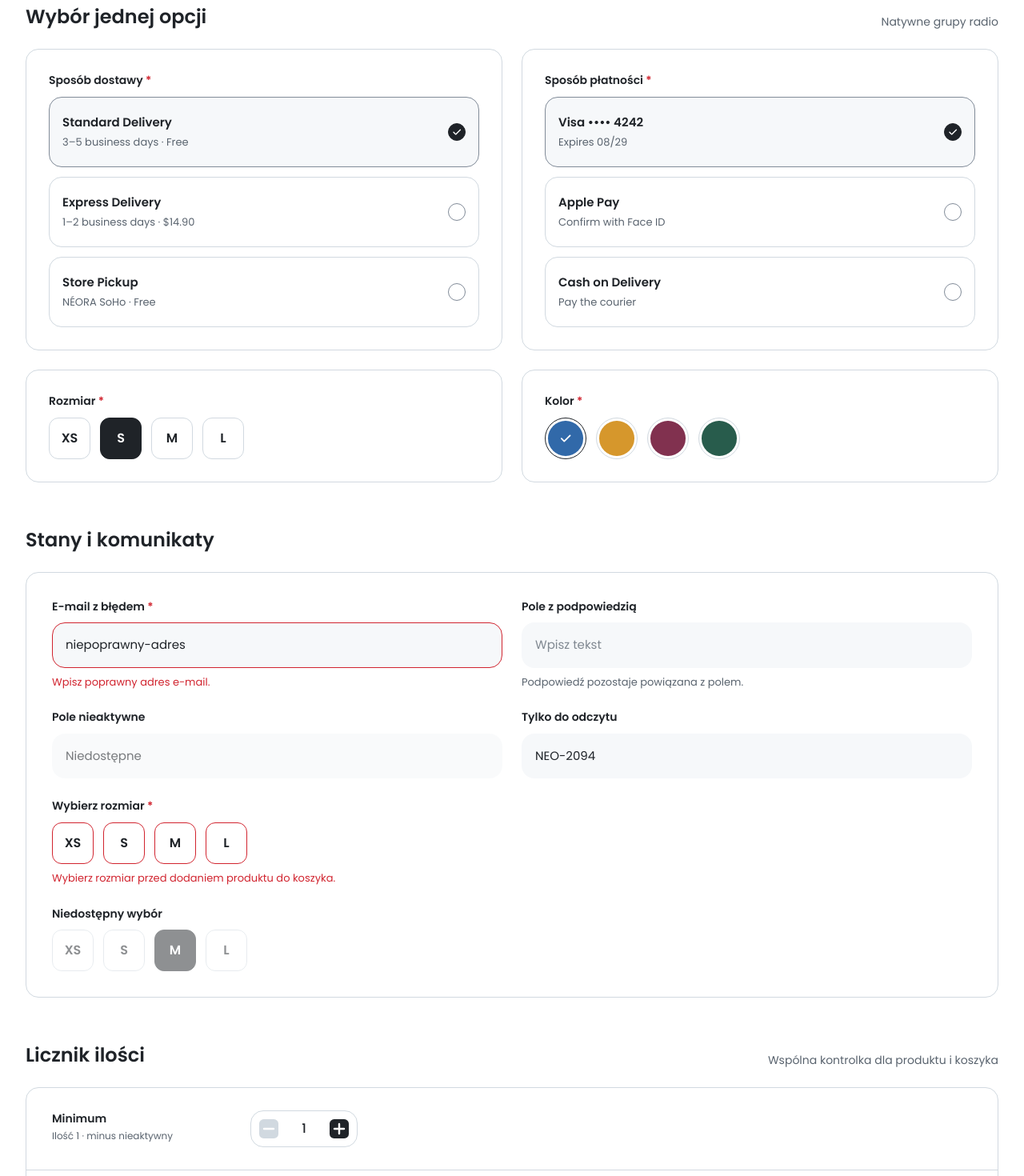
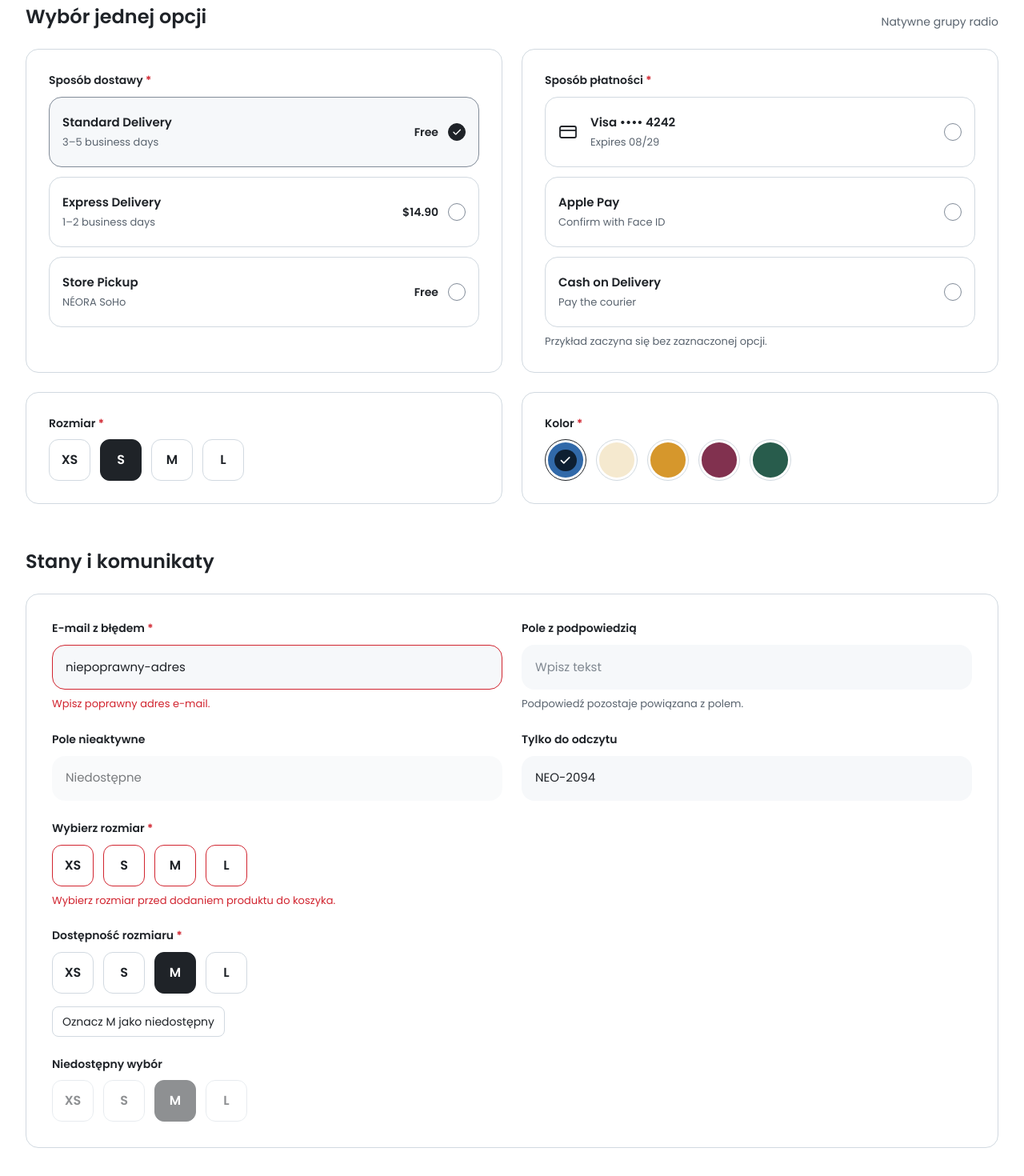
Before and after one commit to piotrowski-patryk/ecommerce-web, a Next.js app: page /design-system in a window 1280 px wide. Shown: the part 2880-4350 px from the top of the page at 80% size. Built offline with nearby package versions, Linux system fonts and the light colour scheme.

Commit message:
feat(ui): add variant selection controls and documentation (ECOM-37)

```diff
--- a/src/components/design-system/form-showcase.tsx
+++ b/src/components/design-system/form-showcase.tsx
@@ -1,18 +1,19 @@
 "use client";
 
+import { useState } from "react";
 import { DesignSystemSection } from "@/components/design-system/section";
 import { DesignSystemSpecimen } from "@/components/design-system/specimen";
 import { Input } from "@/components/ui/input";
 import { RadioGroup } from "@/components/ui/radio-group";
 
 const deliveryOptions = [
-  { value: "standard", label: "Standard Delivery", description: "3–5 business days · Free" },
-  { value: "express", label: "Express Delivery", description: "1–2 business days · $14.90" },
-  { value: "pickup", label: "Store Pickup", description: "NÉORA SoHo · Free" },
+  { value: "standard", label: "Standard Delivery", description: "3–5 business days", trailingText: "Free" },
+  { value: "express", label: "Express Delivery", description: "1–2 business days", trailingText: "$14.90" },
+  { value: "pickup", label: "Store Pickup", description: "NÉORA SoHo", trailingText: "Free" },
 ];
 
 const paymentOptions = [
-  { value: "card", label: "Visa •••• 4242", description: "Expires 08/29" },
+  { value: "card", label: "Visa •••• 4242", description: "Expires 08/29", icon: <PaymentCardIcon /> },
   { value: "apple", label: "Apple Pay", description: "Confirm with Face ID" },
   { value: "cash", label: "Cash on Delivery", description: "Pay the courier" },
 ];
@@ -21,12 +22,26 @@ const sizeOptions = ["XS", "S", "M", "L"].map((size) => ({ value: size, label: s
 
 const colorOptions = [
   { value: "blue", label: "Niebieski", color: "#3169a9" },
+  { value: "cream", label: "Kremowy", color: "#f5e9cf" },
   { value: "ochre", label: "Ochra", color: "#d6972c" },
   { value: "burgundy", label: "Bordowy", color: "#81314f" },
   { value: "forest", label: "Zielony", color: "#285c4c" },
 ];
 
 export function FormShowcase() {
+  const [delivery, setDelivery] = useState("standard");
+  const [payment, setPayment] = useState("");
+  const [size, setSize] = useState("S");
+  const [color, setColor] = useState("blue");
+  const [requiredSize, setRequiredSize] = useState("");
+  const [stockSize, setStockSize] = useState("M");
+  const [mediumAvailable, setMediumAvailable] = useState(true);
+
+  const stockOptions = sizeOptions.map((option) => ({
+    ...option,
+    disabled: option.value === "M" && !mediumAvailable,
+  }));
+
   return (
     <>
       <div className="border-t border-default pt-14">
@@ -101,7 +116,8 @@ export function FormShowcase() {
               name="demo-delivery"
               legend="Sposób dostawy"
               options={deliveryOptions}
-              defaultValue="standard"
+              value={delivery}
+              onValueChange={setDelivery}
               required
             />
           </div>
@@ -110,7 +126,9 @@ export function FormShowcase() {
               name="demo-payment"
               legend="Sposób płatności"
               options={paymentOptions}
-              defaultValue="card"
+              value={payment}
+              onValueChange={setPayment}
+              hint="Przykład zaczyna się bez zaznaczonej opcji."
               required
             />
           </div>
@@ -120,7 +138,8 @@ export function FormShowcase() {
               legend="Rozmiar"
               options={sizeOptions}
               variant="size"
-              defaultValue="S"
+              value={size}
+              onValueChange={setSize}
               required
             />
           </div>
@@ -130,7 +149,8 @@ export function FormShowcase() {
               legend="Kolor"
               options={colorOptions}
               variant="color"
-              defaultValue="blue"
+              value={color}
+              onValueChange={setColor}
               required
             />
           </div>
@@ -174,9 +194,34 @@ export function FormShowcase() {
               legend="Wybierz rozmiar"
               options={sizeOptions}
               variant="size"
-              error="Wybierz rozmiar przed dodaniem produktu do koszyka."
+              value={requiredSize}
+              onValueChange={setRequiredSize}
+              error={requiredSize ? undefined : "Wybierz rozmiar przed dodaniem produktu do koszyka."}
               required
             />
+          </div>
+          <div className="sm:col-span-2">
+            <RadioGroup
+              name="demo-stock-change"
+              legend="Dostępność rozmiaru"
+              options={stockOptions}
+              variant="size"
+              value={stockSize}
+              onValueChange={setStockSize}
+              error={!stockSize ? "Wybrany rozmiar jest niedostępny. Wybierz ponownie." : undefined}
+              required
+            />
+            <button
+              className="mt-4 rounded-lg border border-default px-3 py-2 text-sm text-default hover:bg-muted focus-visible:outline-3 focus-visible:outline-primary/25"
+              type="button"
+              onClick={() => {
+                const nextAvailable = !mediumAvailable;
+                setMediumAvailable(nextAvailable);
+                if (!nextAvailable && stockSize === "M") setStockSize("");
+              }}
+            >
+              {mediumAvailable ? "Oznacz M jako niedostępny" : "Przywróć dostępność M"}
+            </button>
           </div>
           <div className="sm:col-span-2">
             <RadioGroup
@@ -209,3 +254,7 @@ function SearchIcon() {
 function TicketIcon() {
   return <svg viewBox="0 0 24 24" fill="none" stroke="currentColor" strokeWidth="1.8" aria-hidden="true"><path d="M3 6h18v4a2 2 0 0 0 0 4v4H3v-4a2 2 0 0 0 0-4V6Z" /><path d="M12 6v12" strokeDasharray="2 2" /></svg>;
 }
+
+function PaymentCardIcon() {
+  return <svg viewBox="0 0 24 24" fill="none" stroke="currentColor" strokeWidth="1.8" aria-hidden="true"><rect x="2" y="5" width="20" height="14" rx="2" /><path d="M2 10h20" /></svg>;
+}
--- a/src/components/ui/radio-group.tsx
+++ b/src/components/ui/radio-group.tsx
@@ -6,6 +6,7 @@ export type RadioOption = {
   value: string;
   label: string;
   description?: string;
+  trailingText?: string;
   icon?: ReactNode;
   color?: string;
   disabled?: boolean;
@@ -61,7 +62,8 @@ export function RadioGroup({
         {options.map((option, index) => {
           const optionId = `${groupId}-${index}`;
           const descriptionId = option.description ? `${optionId}-description` : undefined;
-          const optionDescribedBy = [descriptionId, describedBy].filter(Boolean).join(" ") || undefined;
+          const trailingId = variant === "card" && option.trailingText ? `${optionId}-trailing` : undefined;
+          const optionDescribedBy = [descriptionId, trailingId, describedBy].filter(Boolean).join(" ") || undefined;
           return (
             <div className="ui-radio-option" key={option.value}>
               <input
@@ -96,7 +98,10 @@ export function RadioGroup({
                       <span className="ui-radio-card-title">{option.label}</span>
                       {option.description && <span id={descriptionId} className="ui-radio-card-description">{option.description}</span>}
                     </span>
-                    <span className="ui-radio-indicator" aria-hidden="true"><CheckIcon /></span>
+                    <span className="ui-radio-card-aside">
+                      {option.trailingText && <span id={trailingId} className="ui-radio-card-trailing">{option.trailingText}</span>}
+                      <span className="ui-radio-indicator" aria-hidden="true"><CheckIcon /></span>
+                    </span>
                   </>
                 )}
               </label>
--- a/src/styles/forms.css
+++ b/src/styles/forms.css
@@ -213,6 +213,21 @@
     font-size: 0.8125rem;
   }
 
+  .ui-radio-card-aside {
+    display: flex;
+    flex: none;
+    align-items: center;
+    gap: 0.75rem;
+    margin-left: auto;
+  }
+
+  .ui-radio-card-trailing {
+    color: var(--text-color-strong);
+    font-size: 0.875rem;
+    font-weight: 600;
+    text-align: right;
+  }
+
   .ui-radio-indicator {
     display: inline-flex;
     width: 1.375rem;
@@ -279,4 +294,12 @@
   .ui-radio-input:checked + .ui-radio-label .ui-radio-swatch {
     color: white;
   }
+
+  .ui-radio-input:checked + .ui-radio-label .ui-radio-swatch svg {
+    width: 1.7rem;
+    height: 1.7rem;
+    border-radius: 50%;
+    background: rgb(0 0 0 / 70%);
+    padding: 0.3rem;
+  }
 }
```
Also changed, not shown: 3 other files (tests, documents, lock files or other folders).
